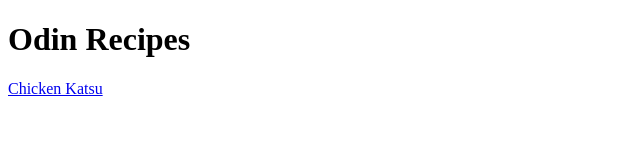
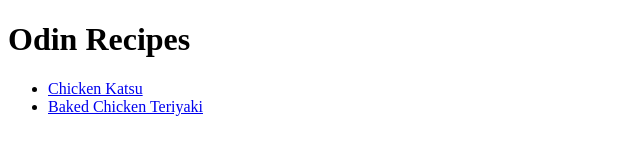
Before and after one commit to chris-kirchner/odin-recipes, a plain HTML site: page index.html in a window 1280 px wide. Shown: the whole page, without its empty margins (0-640 px from the left). Drawn offline with Linux system fonts and the light colour scheme.

Commit message:
Add second recipe link

```diff
--- a/index.html
+++ b/index.html
@@ -6,6 +6,10 @@
   </head>
   <body>
     <h1>Odin Recipes</h1>
-    <a href="./recipes/chicken-katsu.html">Chicken Katsu</a>
+    <ul>
+      <li><a href="./recipes/chicken-katsu.html">Chicken Katsu</a></li>
+      <li><a href="./recipes/baked-teriyaki-chicken.html">Baked Chicken Teriyaki</a></li>
+    </ul>
+
   </body>
 </html>
```
